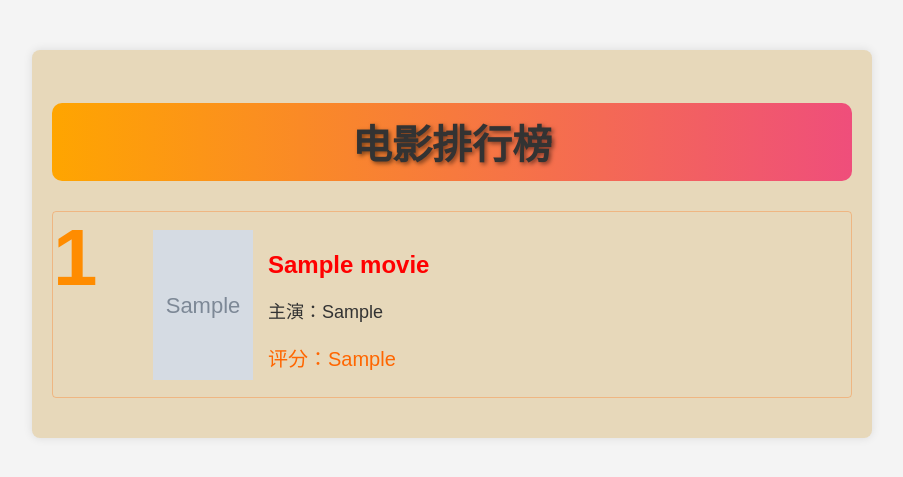
After one commit to TangerineStarrySky/2024Spring-DBPJ, a Django app: page /cinema/ranking/1/ in a window 1280 px wide. The commit adds this page. Shown: the top 477 px of the page, without its empty margins (188-1091 px from the left). Run offline with Django 4.2, Linux system fonts and the light colour scheme; tables that the repository leaves empty hold one stand-in row (values such as "Sample post"); grey boxes marked "Sample" are stand-in pictures.

Commit message:
增加电影排行榜页面

```diff
--- a/cinema/templates/index.html
+++ b/cinema/templates/index.html
@@ -9,7 +9,8 @@
     <hr>
     <h3>用户名：{{ user.username }}</h3>
 
-    <a href="{% url 'movies' user.user_id %}">显示所有电影</a>
+    <a href="{% url 'ranking' user.user_id %}">电影排行榜</a>
+    <a href="{% url 'movies' user.user_id %}">所有电影</a>
     <a href="{% url 'history' user.user_id %}">历史订单</a>
     <a href="{% url 'welcome' %}">退出登录</a>
 
--- /dev/null
+++ b/cinema/templates/ranking_list.html
@@ -0,0 +1,136 @@
+<!DOCTYPE html>
+<html lang="en">
+<head>
+    <meta charset="UTF-8">
+    <title>电影排行榜</title>
+    <style>
+        body {
+            font-family: Arial, sans-serif;
+            background-color: #f4f4f4;
+            margin: 0;
+            padding: 0;
+        }
+        h2 {
+            font-size: 2.5rem; /* 标题字体大小 */
+            color: #333; /* 标题字体颜色 */
+            text-shadow: 2px 2px 4px rgba(0, 0, 0, 0.5); /* 标题文字阴影 */
+            background: linear-gradient(to right, orange, #ef4e7b); /* 标题背景渐变 */
+            padding: 10px 20px; /* 标题内边距 */
+            border-radius: 10px; /* 标题边框圆角 */
+            margin-bottom: 30px; /* 标题下方的外边距 */
+            text-align: center; /* 标题居中 */
+            display: flex; /* 使用Flexbox布局 */
+            align-items: center; /* 垂直居中 */
+            justify-content: center; /* 水平居中 */
+        }
+        .container {
+            max-width: 800px;
+            margin: 50px auto;
+            padding: 20px;
+            background-color: rgba(200, 150, 50, 0.3);
+            border-radius: 8px;
+            box-shadow: 0 0 10px rgba(0, 0, 0, 0.1);
+        }
+        .movie-list {
+            list-style: none;
+            padding: 0;
+            margin: 0;
+        }
+        .movie-item {
+            margin-bottom: 20px;
+            padding: 15px;
+            border: 1px solid rgba(255, 105, 0, 0.3);
+            border-radius: 4px;
+            overflow: hidden;
+            position: relative; /* 为序号添加定位 */
+            padding-left: 100px; /* 为序号留出空间 */
+            transition: transform 0.3s ease, box-shadow 0.3s ease;
+        }
+        .movie-item:hover {
+            transform: translateY(-5px);
+            box-shadow: 0 5px 15px rgba(0, 0, 0, 0.2);
+        }
+        .rank {
+            font-weight: bold;
+            margin-bottom: 10px;
+        }
+        .rank-1 {
+            color: red;
+        }
+        .rank-2 {
+            color: green;
+        }
+        .rank-3 {
+            color: blue;
+        }
+        .movie-info {
+            display: flex;
+            align-items: center;
+        }
+        .movie-cover {
+            width: 100px;
+            height: 150px;
+            object-fit: cover;
+            margin-right: 15px;
+        }
+        .movie-details {
+            flex: 1;
+        }
+        .movie-title {
+            font-size: 24px;
+            margin-bottom: 5px;
+        }
+        .movie-cast {
+            font-size: 18px;
+            color: #333;
+        }
+        .movie-rating {
+            font-size: 20px;
+            color: #f60;
+            margin-bottom: 10px;
+        }
+        .movie-item {
+            /* 其他样式保持不变 */
+
+        }
+
+        .rank-number {
+            font-size: 5rem; /* 巨大的序号字体大小 */
+            font-weight: bold;
+            color: darkorange; /* 降低序号的对比度，使其作为背景 */
+            position: absolute; /* 绝对定位 */
+            top: 0; /* 根据需要调整位置 */
+            left: 0; /* 根据需要调整位置 */
+        }
+
+        a{
+            text-decoration: none;
+            color: #000;
+        }
+    </style>
+    {% load static %}
+</head>
+<body>
+    <div class="container">
+        <h2>电影排行榜</h2>
+
+        <ul class="movie-list">
+            {% for movie in top10 %}
+                <a href="{% url 'movieinfo' user_id movie.4 %}">
+                <li class="movie-item {% if forloop.counter0 < 3 %}rank-{{ forloop.counter }}{% endif %}">
+                    <div class="rank-number">{{ forloop.counter }}</div>
+                    <div class="movie-info">
+                        <img class="movie-cover" src="{% static movie.3 %}" alt="{{ movie.1 }}">
+                        <div class="movie-details">
+                            <h3 class="movie-title">{{ movie.1 }}</h3>
+                            <p class="movie-cast">主演：{{ movie.2 }}</p>
+                            <p class="movie-rating">评分：{{ movie.0 }}</p>
+                        </div>
+                    </div>
+                </li>
+                </a>
+            {% endfor %}
+        </ul>
+    </div>
+</body>
+</html>
--- a/cinema/urls.py
+++ b/cinema/urls.py
@@ -29,5 +29,6 @@ urlpatterns = [
     path('refund/<int:ticket_id>/', refund, name='refund'),
     path('box_office/', box_office, name='box_office'),
     path('score/', score_stats, name='score'),
+    path('ranking/<int:user_id>/', ranking, name='ranking'),
 
 ]
--- a/cinema/views.py
+++ b/cinema/views.py
@@ -243,3 +243,13 @@ def score_stats(request):
             scores.append([sum/cnt, cnt, movie.movie_name])
     scores.sort(reverse=True)
     return render(request, 'score_stats.html', {'scores': scores})
+
+
+def ranking(request, user_id):
+    movies = Movie.objects.all()
+    scores = []
+    for movie in movies:
+        scores.append([movie.score, movie.movie_name, movie.starring, movie.img, movie.movie_id])
+    scores.sort(reverse=True)
+    top10 = scores[0:10]
+    return render(request, 'ranking_list.html', {'top10': top10, 'user_id': user_id})
```
